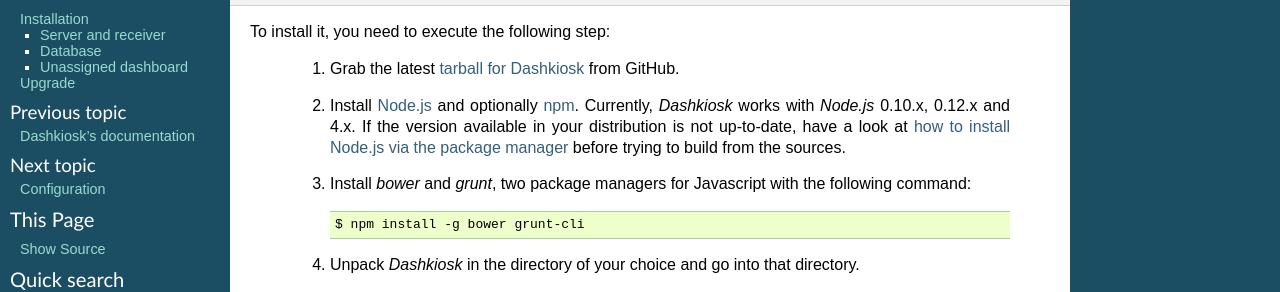
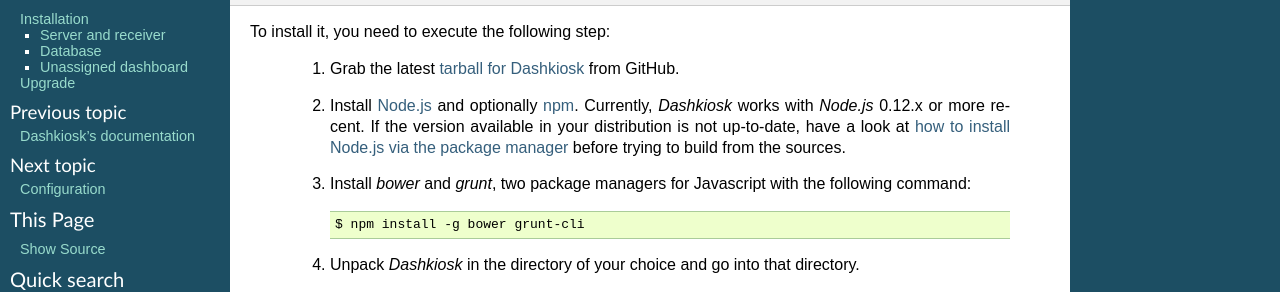
Before and after one commit to vincentbernat/dashkiosk, a Sphinx documentation site: the page built from docs/install.rst, in a window 1280 px wide. Shown: the part 205-497 px from the top of the page. Built offline with Sphinx 7.4.7, drawn with Linux system fonts in a browser that asks for light colours.

Commit message:
doc: update documentation about supported Node versions

```diff
--- a/docs/install.rst
+++ b/docs/install.rst
@@ -14,7 +14,7 @@ To install it, you need to execute the following step:
   1. Grab the latest `tarball for Dashkiosk`_ from GitHub.
 
   2. Install `Node.js`_ and optionally `npm`_. Currently, *Dashkiosk*
-     works with *Node.js* 0.10.x, 0.12.x and 4.x. If the version
+     works with *Node.js* 0.12.x or more recent. If the version
      available in your distribution is not up-to-date, have a look at
      `how to install Node.js via the package manager`_ before trying
      to build from the sources.
```
